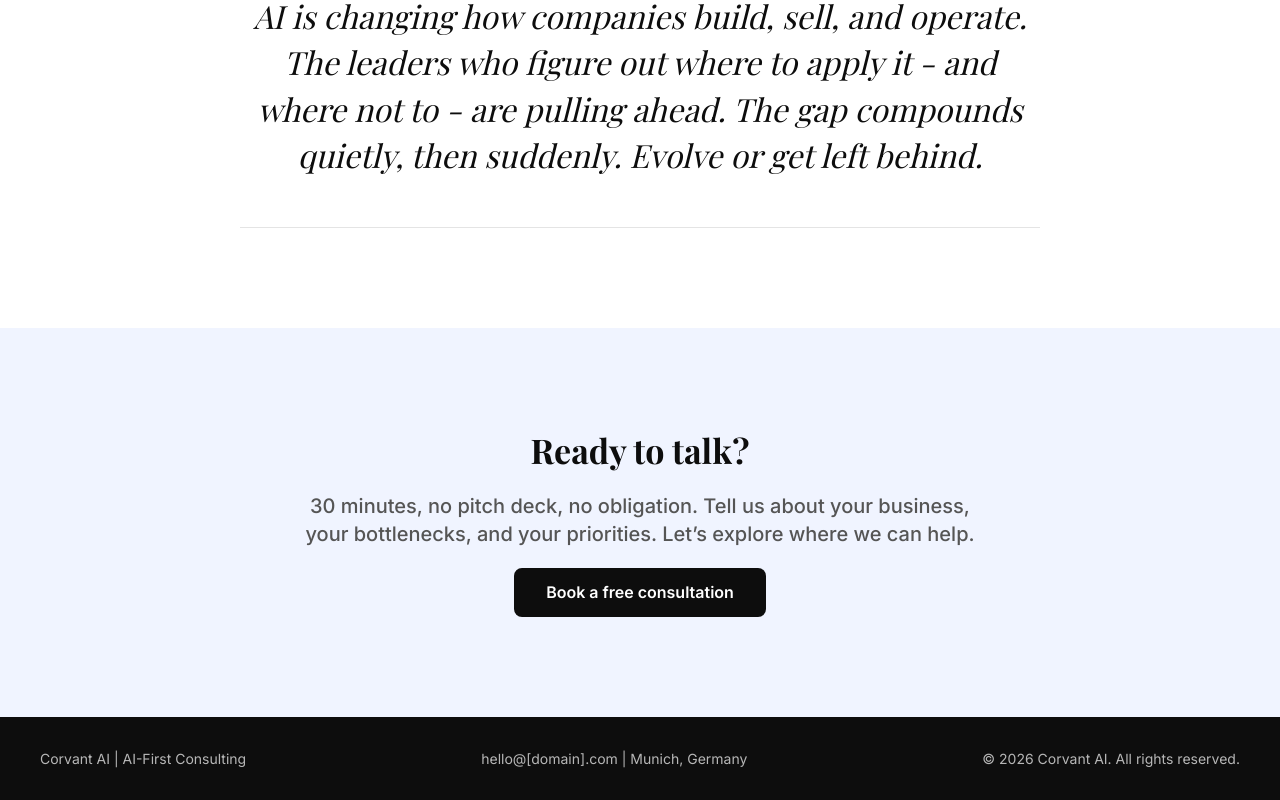
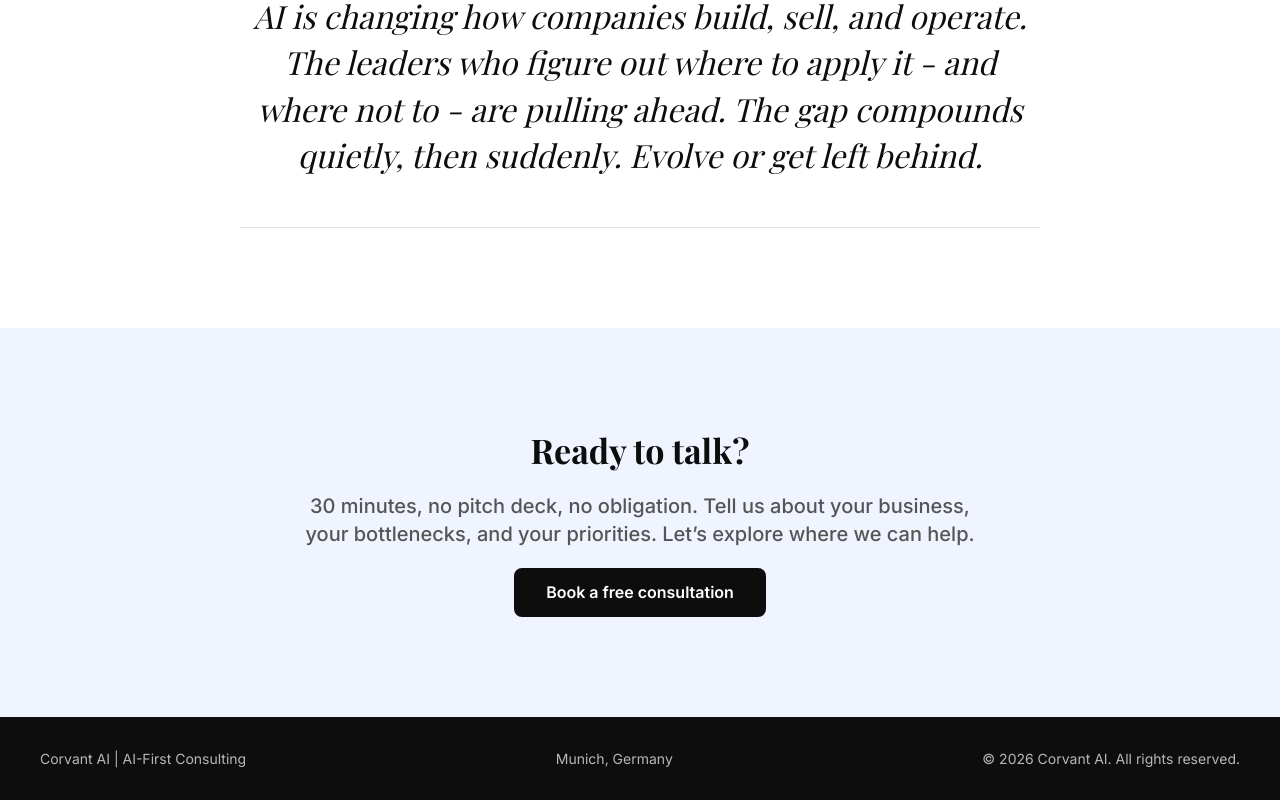
Before and after one commit to adluux/munich-ai-partners-website, a Next.js app: page / in a window 1280 px wide. Shown: the part 3888-4688 px from the top of the page. Built offline with nearby package versions, Linux system fonts and the light colour scheme.

Commit message:
Remove footer email address

```diff
--- a/components/Footer.tsx
+++ b/components/Footer.tsx
@@ -14,10 +14,7 @@ export default function Footer({ className, content }: FooterProps) {
           {content.brand.name} | {content.brand.tagline}
         </div>
         <div className="font-sans text-[14px] font-normal leading-[1.4] text-white/70">
-          <a href={`mailto:${content.brand.email}`} className="hover:underline">
-            {content.brand.email}
-          </a>{" "}
-          | {content.brand.location}
+          {content.brand.location}
         </div>
         <div className="font-sans text-[14px] font-normal leading-[1.4] text-white/70">
           {content.brand.copyright}
```
